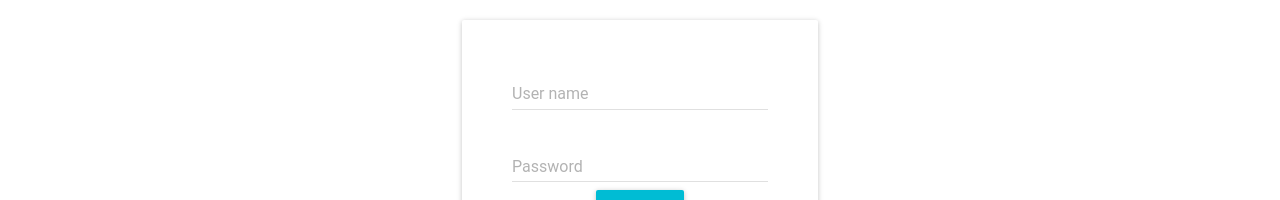
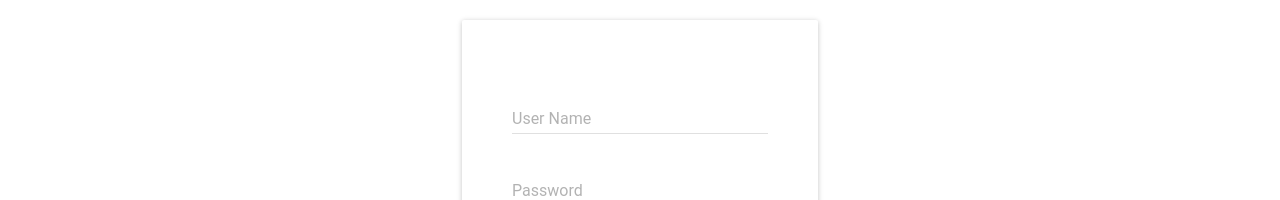
Before and after one commit to zuphu/collab, a React (Create React App) app: page / in a window 1280 px wide. Shown: the part 246-446 px from the top of the page. Built offline with nearby package versions, Linux system fonts and the light colour scheme; the HTML template or start-up script is replaced by a standard one.

Commit message:
username field now has floatingLabelText

```diff
--- a/src/components/LoginForm.js
+++ b/src/components/LoginForm.js
@@ -14,7 +14,8 @@ class LoginForm extends React.Component {
       <Paper className="Paper-style" zDepth={1}>
         <form>
           <TextField
-            hintText="User name"
+            floatingLabelText="User Name"
+            hintText="User Name"
           /><br />
           <TextField
             hintText="Password Field"
```
